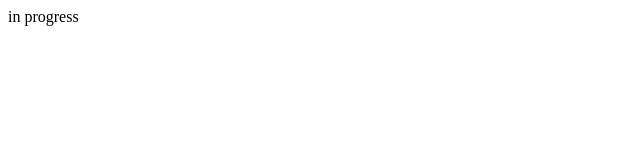
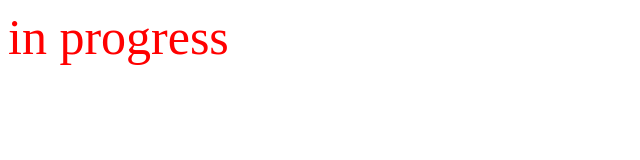
Before and after one commit to Argartha/argartha.github.io, a plain HTML site: page page2.html in a window 1280 px wide. Shown: the whole page, without its empty margins (0-640 px from the left). Drawn offline with Linux system fonts and the light colour scheme.

Commit message:
Update stylesheet2.css

```diff
--- a/stylesheet2.css
+++ b/stylesheet2.css
@@ -1,4 +1,4 @@
-head {
+#head {
 color: red;
 font-size:50;
 }
```
